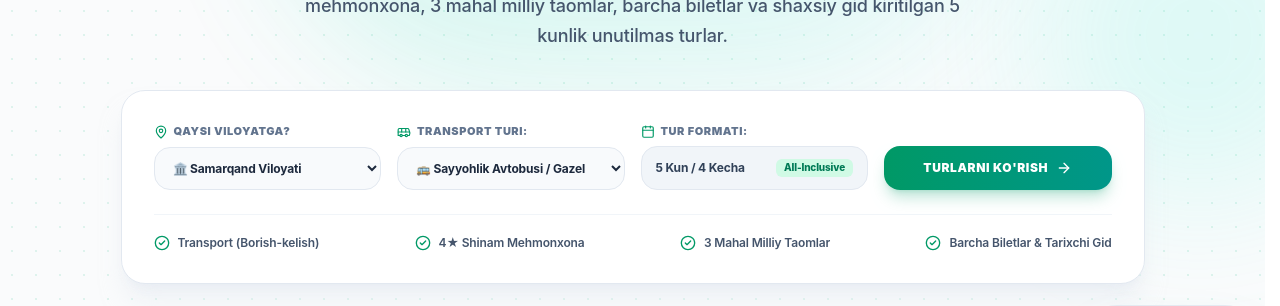
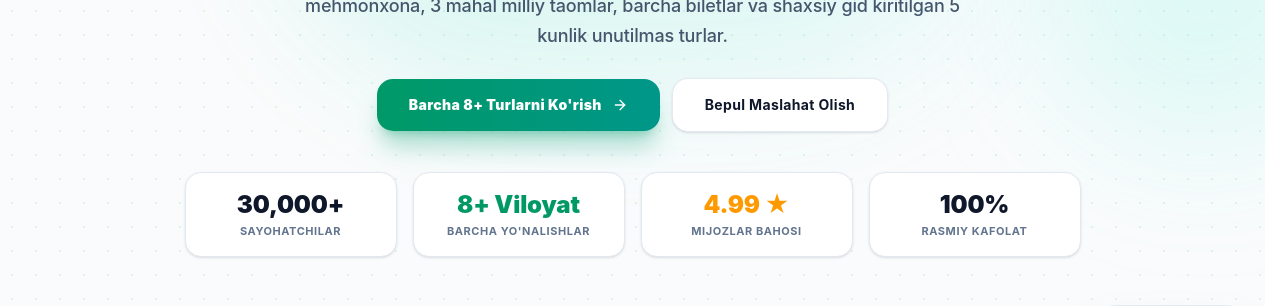
Before and after one commit to humoyun1773/sayohat-web, a React (Vite) app: page / in a window 1280 px wide. Shown: the part 409-715 px from the top of the page. Built offline with nearby package versions, Linux system fonts and the light colour scheme.

Commit message:
refactor: remove search box from hero and ensure universal cursor-pointer on interactive elements

```diff
--- a/src/index.css
+++ b/src/index.css
@@ -117,6 +117,9 @@
 button,
 a,
 select,
+option,
+label,
+summary,
 input[type="submit"],
 input[type="button"],
 input[type="reset"],
@@ -125,8 +128,17 @@ input[type="checkbox"],
 input[type="radio"],
 [role="button"],
 [tabindex="0"],
-.cursor-pointer {
+.cursor-pointer,
+.cursor-pointer * {
   cursor: pointer !important;
+}
+
+/* Disabled buttons and inputs */
+button:disabled,
+input:disabled,
+select:disabled,
+[disabled] {
+  cursor: not-allowed !important;
 }
 
 /* Form text inputs */
@@ -135,6 +147,7 @@ input[type="tel"],
 input[type="email"],
 input[type="number"],
 input[type="password"],
+input[type="search"],
 textarea {
   cursor: text !important;
   font-family: 'Plus Jakarta Sans', system-ui, sans-serif;
--- a/src/pages/HomePage.jsx
+++ b/src/pages/HomePage.jsx
@@ -1,11 +1,11 @@
 import React, { useState } from 'react';
-import { Link, useNavigate } from 'react-router-dom';
+import { Link } from 'react-router-dom';
 import { useApp } from '../context/AppContext';
 import { COUNTRIES, EXCHANGE_RATE, CONTACT_INFO } from '../data/travelData';
 import { motion, AnimatePresence } from 'framer-motion';
 import {
-  Bus, MapPin, Calendar, Star,
-  CheckCircle2, ArrowRight, Phone,
+  Bus, Star,
+  ArrowRight, Phone,
   Flame, Video, Award,
   ChevronDown, ChevronUp,
   Utensils, BedDouble, HelpCircle
@@ -15,27 +15,15 @@ export default function HomePage() {
   const {
     lang,
     currency,
-    setSelectedCountryId,
     openBookingModal,
     openContactModal
   } = useApp();
 
-  const navigate = useNavigate();
-
-  // Search Bar State
-  const [selectedDest, setSelectedDest] = useState('samarkand');
-  const [selectedTransport, setSelectedTransport] = useState('bus');
   const [openFaqIdx, setOpenFaqIdx] = useState(null);
 
   // Top 4 featured destinations
   const featuredIds = ['samarkand', 'bukhara', 'khiva', 'zaamin'];
   const featuredCountries = COUNTRIES.filter(c => featuredIds.includes(c.id));
-
-  const handleSearchSubmit = (e) => {
-    e.preventDefault();
-    setSelectedCountryId(selectedDest, selectedTransport);
-    navigate(`/tours/${selectedDest}`);
-  };
 
   const toggleFaq = (index) => {
     setOpenFaqIdx(openFaqIdx === index ? null : index);
@@ -96,97 +84,22 @@ export default function HomePage() {
             <p className="text-sm sm:text-base lg:text-lg text-slate-600 max-w-2xl mx-auto font-medium leading-relaxed">
               Samarqand, Buxoro, Xiva, Termiz va Zomin bo'ylab transport, 4★ mehmonxona, 3 mahal milliy taomlar, barcha biletlar va shaxsiy gid kiritilgan 5 kunlik unutilmas turlar.
             </p>
-          </motion.div>
+            <div className="flex flex-wrap items-center justify-center gap-3 pt-2">
+              <Link
+                to="/tours"
+                className="py-4 px-8 rounded-2xl bg-gradient-to-r from-emerald-600 to-teal-600 hover:from-emerald-700 hover:to-teal-700 text-white font-black text-sm tracking-wide shadow-xl shadow-emerald-600/30 hover:scale-105 active:scale-95 transition-all flex items-center gap-2.5 cursor-pointer"
+              >
+                <span>Barcha 8+ Turlarni Ko'rish</span>
+                <ArrowRight className="w-4 h-4" />
+              </Link>
 
-          {/* Smart Search & Booking Box with Motion */}
-          <motion.div
-            initial={{ opacity: 0, y: 25 }}
-            animate={{ opacity: 1, y: 0 }}
-            transition={{ delay: 0.25, duration: 0.6, ease: "easeOut" }}
-            className="w-full max-w-5xl mx-auto bg-white p-6 sm:p-8 rounded-3xl border border-slate-200 shadow-xl shadow-slate-200/50"
-          >
-            <form onSubmit={handleSearchSubmit} className="grid grid-cols-1 sm:grid-cols-2 lg:grid-cols-4 gap-4 items-end">
-
-              {/* Destination Selector */}
-              <div>
-                <label className="text-[11px] font-black uppercase tracking-wider text-slate-500 block mb-1.5 flex items-center gap-1.5">
-                  <MapPin className="w-3.5 h-3.5 text-emerald-600" />
-                  <span>Qaysi Viloyatga?</span>
-                </label>
-                <select
-                  value={selectedDest}
-                  onChange={(e) => setSelectedDest(e.target.value)}
-                  className="w-full px-3.5 py-3 rounded-2xl bg-slate-50 border border-slate-200 text-xs font-bold text-slate-800 focus:outline-none focus:border-emerald-500 focus:bg-white transition-all cursor-pointer"
-                >
-                  {COUNTRIES.map((c) => (
-                    <option key={c.id} value={c.id}>
-                      {c.flag} {lang === 'ru' ? (c.nameRu || c.name) : lang === 'en' ? (c.nameEn || c.name) : c.name}
-                    </option>
-                  ))}
-                </select>
-              </div>
-
-              {/* Transport Mode Selector */}
-              <div>
-                <label className="text-[11px] font-black uppercase tracking-wider text-slate-500 block mb-1.5 flex items-center gap-1.5">
-                  <Bus className="w-3.5 h-3.5 text-emerald-600" />
-                  <span>Transport Turi:</span>
-                </label>
-                <select
-                  value={selectedTransport}
-                  onChange={(e) => setSelectedTransport(e.target.value)}
-                  className="w-full px-3.5 py-3 rounded-2xl bg-slate-50 border border-slate-200 text-xs font-bold text-slate-800 focus:outline-none focus:border-emerald-500 focus:bg-white transition-all cursor-pointer"
-                >
-                  <option value="bus">🚌 Sayyohlik Avtobusi / Gazel</option>
-                  <option value="plane">✈️ Samolyot Parvozi (VIP)</option>
-                </select>
-              </div>
-
-              {/* Tour Duration Info */}
-              <div>
-                <label className="text-[11px] font-black uppercase tracking-wider text-slate-500 block mb-1.5 flex items-center gap-1.5">
-                  <Calendar className="w-3.5 h-3.5 text-emerald-600" />
-                  <span>Tur Formati:</span>
-                </label>
-                <div className="w-full px-3.5 py-3 rounded-2xl bg-slate-100 border border-slate-200 text-xs font-bold text-slate-700 flex items-center justify-between">
-                  <span>5 Kun / 4 Kecha</span>
-                  <span className="text-[10px] text-emerald-700 bg-emerald-100 px-2 py-0.5 rounded-md font-extrabold">All-Inclusive</span>
-                </div>
-              </div>
-
-              {/* Search Submit Button */}
-              <div>
-                <motion.button
-                  whileHover={{ scale: 1.02 }}
-                  whileTap={{ scale: 0.98 }}
-                  type="submit"
-                  className="w-full py-3.5 px-4 rounded-2xl bg-gradient-to-r from-emerald-600 to-teal-600 hover:from-emerald-700 hover:to-teal-700 text-white font-black text-xs uppercase tracking-wider shadow-lg shadow-emerald-600/25 transition-all flex items-center justify-center gap-2 cursor-pointer"
-                >
-                  <span>Turlarni Ko'rish</span>
-                  <ArrowRight className="w-4 h-4" />
-                </motion.button>
-              </div>
-
-            </form>
-
-            {/* Quick Guarantees Pill under search */}
-            <div className="mt-6 pt-5 border-t border-slate-100 flex flex-wrap items-center justify-between gap-3 text-xs text-slate-600">
-              <div className="flex items-center gap-2">
-                <CheckCircle2 className="w-4 h-4 text-emerald-600 shrink-0" />
-                <span className="font-semibold">Transport (Borish-kelish)</span>
-              </div>
-              <div className="flex items-center gap-2">
-                <CheckCircle2 className="w-4 h-4 text-emerald-600 shrink-0" />
-                <span className="font-semibold">4★ Shinam Mehmonxona</span>
-              </div>
-              <div className="flex items-center gap-2">
-                <CheckCircle2 className="w-4 h-4 text-emerald-600 shrink-0" />
-                <span className="font-semibold">3 Mahal Milliy Taomlar</span>
-              </div>
-              <div className="flex items-center gap-2">
-                <CheckCircle2 className="w-4 h-4 text-emerald-600 shrink-0" />
-                <span className="font-semibold">Barcha Biletlar & Tarixchi Gid</span>
-              </div>
+              <button
+                type="button"
+                onClick={openContactModal}
+                className="py-4 px-8 rounded-2xl bg-white hover:bg-slate-50 text-slate-900 font-bold text-sm tracking-wide border border-slate-200/90 shadow-sm hover:scale-105 active:scale-95 transition-all cursor-pointer"
+              >
+                Bepul Maslahat Olish
+              </button>
             </div>
           </motion.div>
 
```
